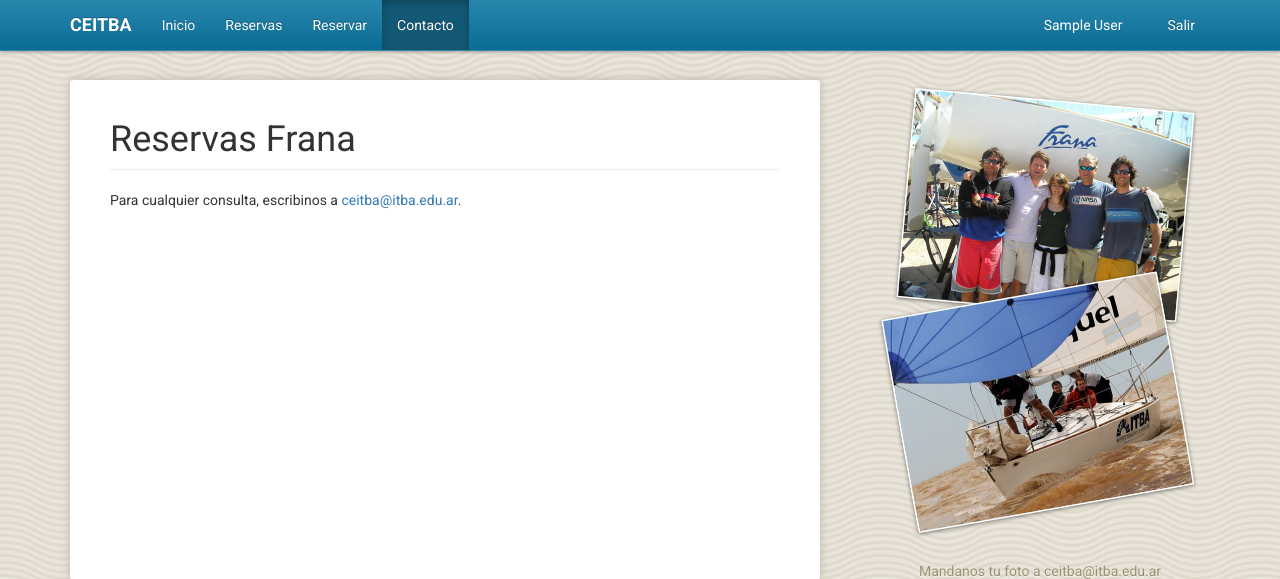
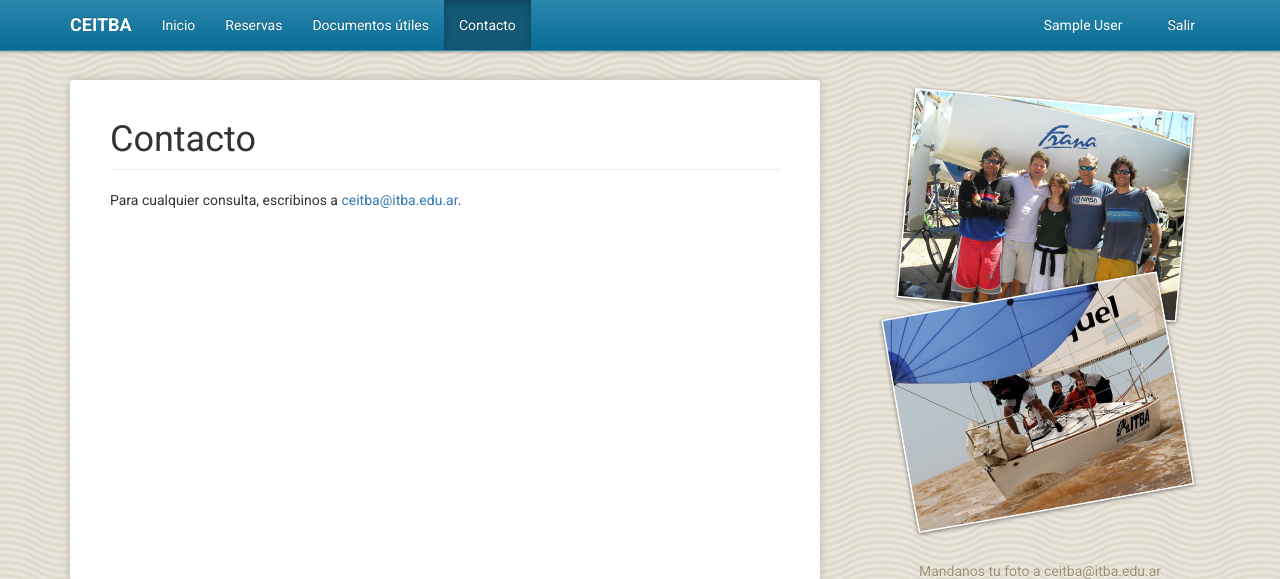
Before and after one commit to ceitba/frana, a Django app: page /bookings/contact in a window 1280 px wide. Shown: the top 579 px of the page. Run offline with Django 3.2, Linux system fonts and the light colour scheme; the visitor is signed in with stand-in values (Sample User, id 1); some libraries are stand-ins or nearby versions.

Commit message:
Reorganize navigation

```diff
--- a/static/css/theme.css
+++ b/static/css/theme.css
@@ -45,6 +45,14 @@ body {
   border-color: white;
 }
 
+.page-header {
+  overflow: auto;
+}
+
+.page-actions {
+  margin-top: 3px;
+}
+
 .page-content {
   margin-top: 80px;
   min-height: 500px;
--- a/templates/_navbar.html
+++ b/templates/_navbar.html
@@ -13,15 +13,15 @@
     </div>
     <div id="navbar" class="navbar-collapse collapse">
       <ul class="nav navbar-nav">
+        {% if request.user.is_authenticated %}
         <li{% if url_name == 'index' %} class="active"{% endif %}>
           <a href="{% url 'bookings:index' %}">Inicio</a>
         </li>
-        {% if request.user.is_authenticated %}
-        <li{% if url_name == 'bookings' %} class="active"{% endif %}>
+        <li{% if url_name == 'bookings' or url_name == 'book' %} class="active"{% endif %}>
           <a href="{% url 'bookings:bookings' %}">Reservas</a>
         </li>
-        <li{% if url_name == 'book' %} class="active"{% endif %}>
-          <a href="{% url 'bookings:book' %}">Reservar</a>
+        <li{% if url_name == 'documents' %} class="active"{% endif %}>
+          <a href="{% url 'bookings:documents' %}">Documentos útiles</a>
         </li>
         {% endif %}
         <li{% if url_name == 'contact' %} class="active"{% endif %}>
--- a/templates/bookings/base_bookings.html
+++ b/templates/bookings/base_bookings.html
@@ -5,7 +5,10 @@
 <div class="row">
   <div class="col-md-8">
     <div class="page-content">
-      <h1 class="page-header m-t-0">Reservas Frana</h1>
+      <div class="page-header m-t-0">
+        <h1 class="m-a-0 pull-left">{% block title %}Reservas Frana{% endblock title %}</h1>
+        <div class="page-actions pull-right">{% block page_actions %}{% endblock page_actions %}</div>
+      </div>
       {% include "_messages.html" %}
       {% block content %}{% endblock content %}
     </div>
--- a/templates/bookings/contact.html
+++ b/templates/bookings/contact.html
@@ -1,5 +1,9 @@
 {% extends "bookings/base_bookings.html" %}
+
+{% block title %}
+Contacto
+{% endblock title %}
 
 {% block content %}
 <p>Para cualquier consulta, escribinos a <a href="mailto:ceitba@itba.edu.ar">ceitba@itba.edu.ar</a>.</p>
-{% endblock %}
+{% endblock content %}
--- a/templates/bookings/form.html
+++ b/templates/bookings/form.html
@@ -1,5 +1,9 @@
 {% extends "bookings/base_bookings.html" %}
 {% load bootstrap3 %}
+
+{% block title %}
+Reservar
+{% endblock %}
 
 {% block content %}
 <form class="form-horizontal" action="" method="post">
--- a/templates/flatpages/default.html
+++ b/templates/flatpages/default.html
@@ -1,6 +1,9 @@
 {% extends "bookings/base_bookings.html" %}
 
+{% block title %}
+{{ flatpage.title }}
+{% endblock title %}
+
 {% block content %}
-<h4>{{ flatpage.title }}</h4>
 {{ flatpage.content }}
 {% endblock %}
```
Also changed, not shown: templates/bookings/bookings.html (+7 -0 lines).
